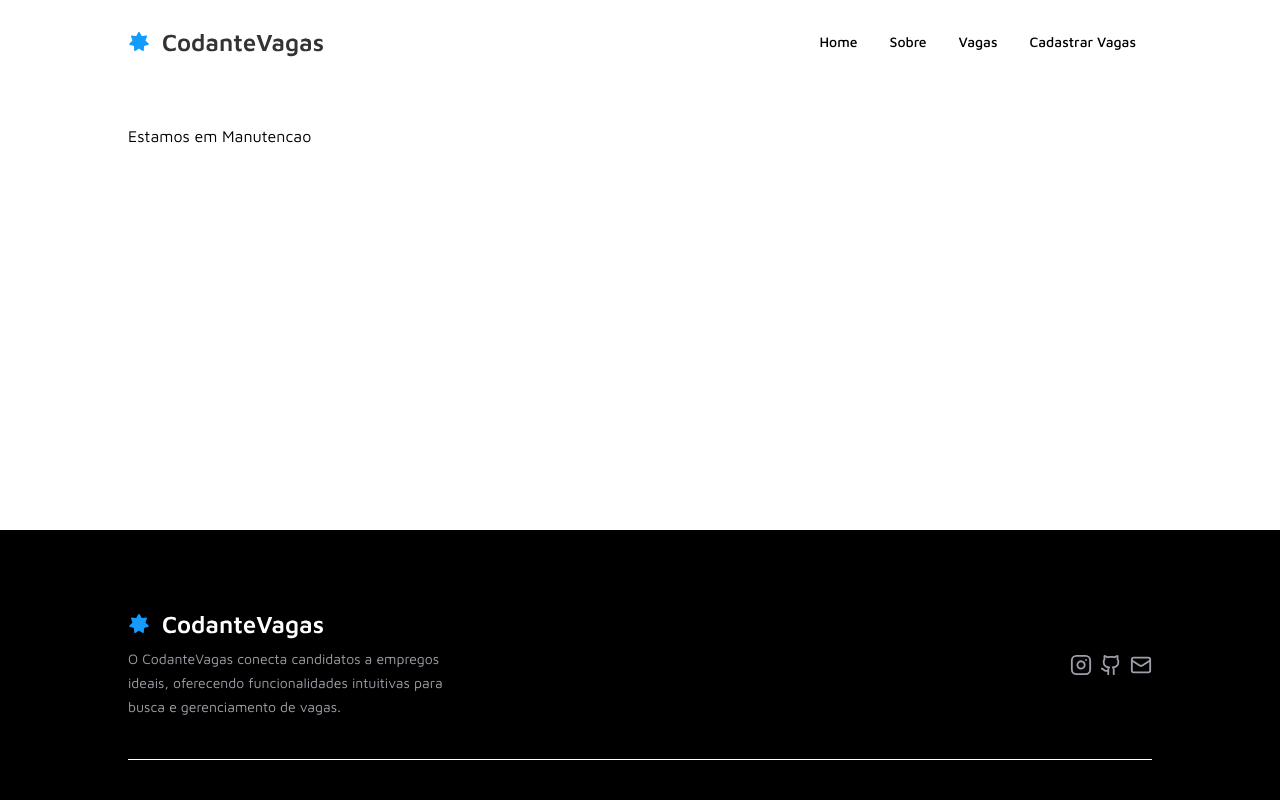
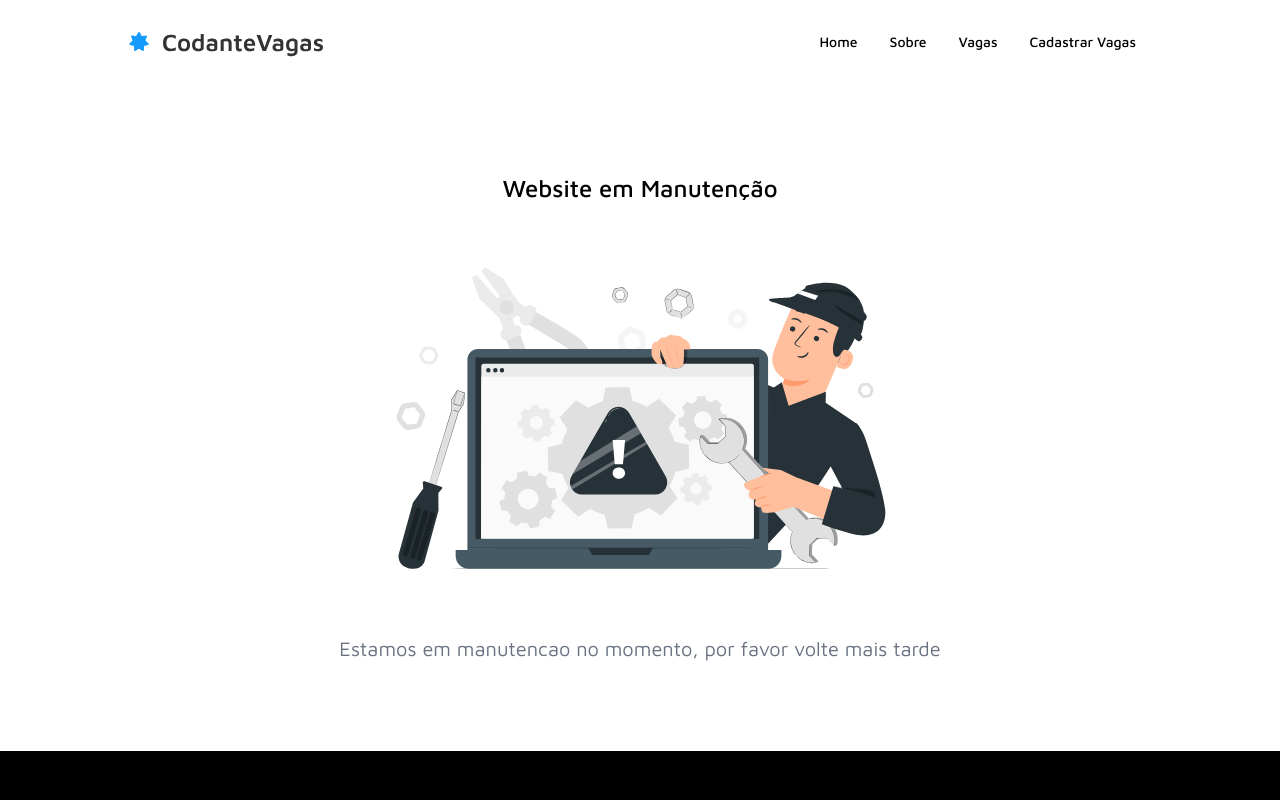
Before and after one commit to Mariano1994/codante_vagas, a Next.js app: page /manutencao in a window 1280 px wide. Shown: the top 800 px of the page. Built offline with nearby package versions, Linux system fonts and the light colour scheme.

Commit message:
styled maintanence page

```diff
--- a/app/(marketing)/manutencao/page.tsx
+++ b/app/(marketing)/manutencao/page.tsx
@@ -1,7 +1,19 @@
+import Image from "next/image";
+import maintenanceImage from "../../assets/maintenance-image.svg";
+
 export default function ManutencaoPage() {
   return (
-    <div>
-      <p>Estamos em Manutencao</p>
+    <div className=" flex flex-col items-center justify-center gap-8 my-12">
+      <h1 className=" text-2xl font-medium"> Website em Manutenção</h1>
+      <Image
+        src={maintenanceImage}
+        alt="Imagem de manutencao"
+        className="w-[550px]"
+      />
+
+      <p className="text-xl font-thin text-gray-500">
+        Estamos em manutencao no momento, por favor volte mais tarde
+      </p>
     </div>
   );
 }
```
Also changed, not shown: app/assets/maintenance-image.svg (added).
